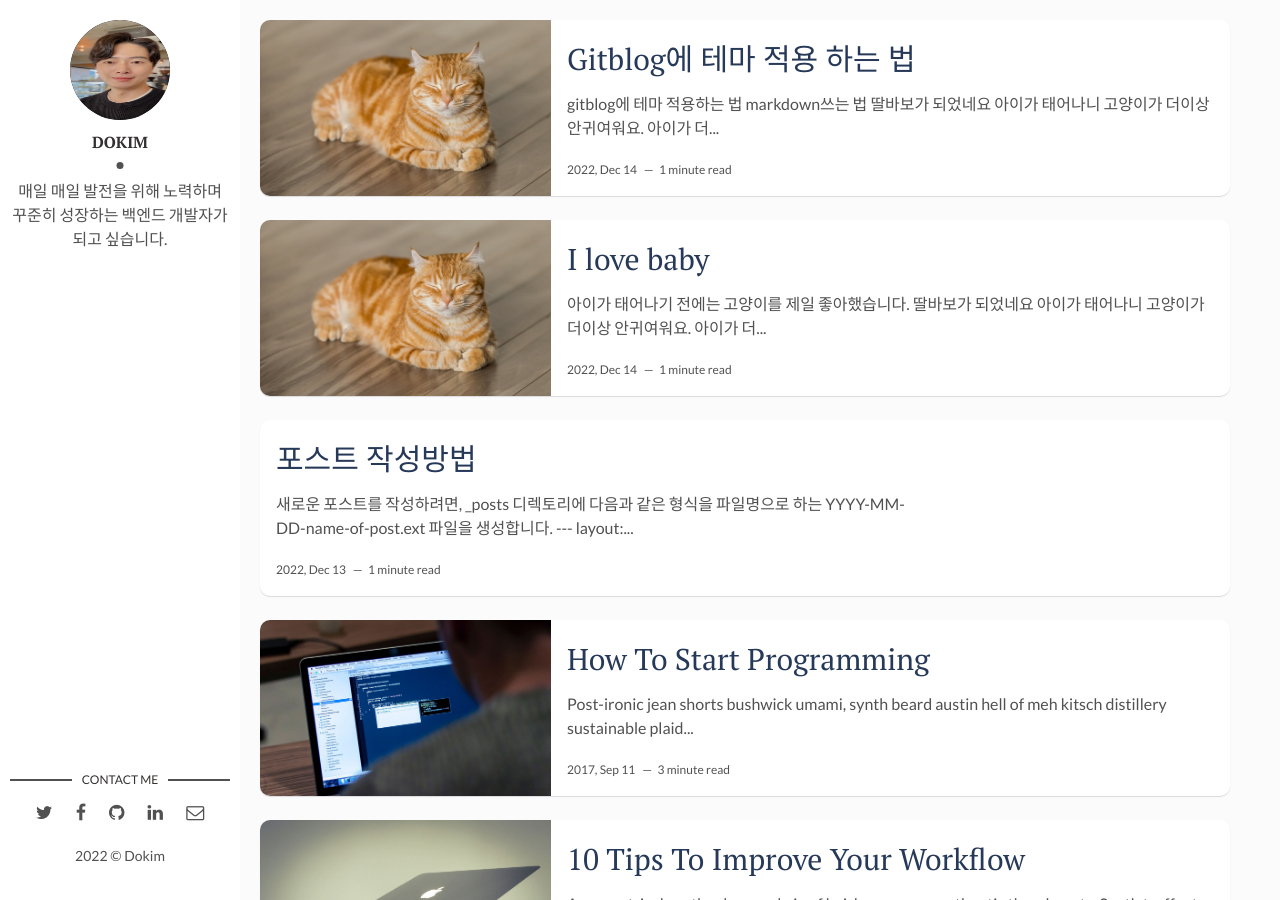
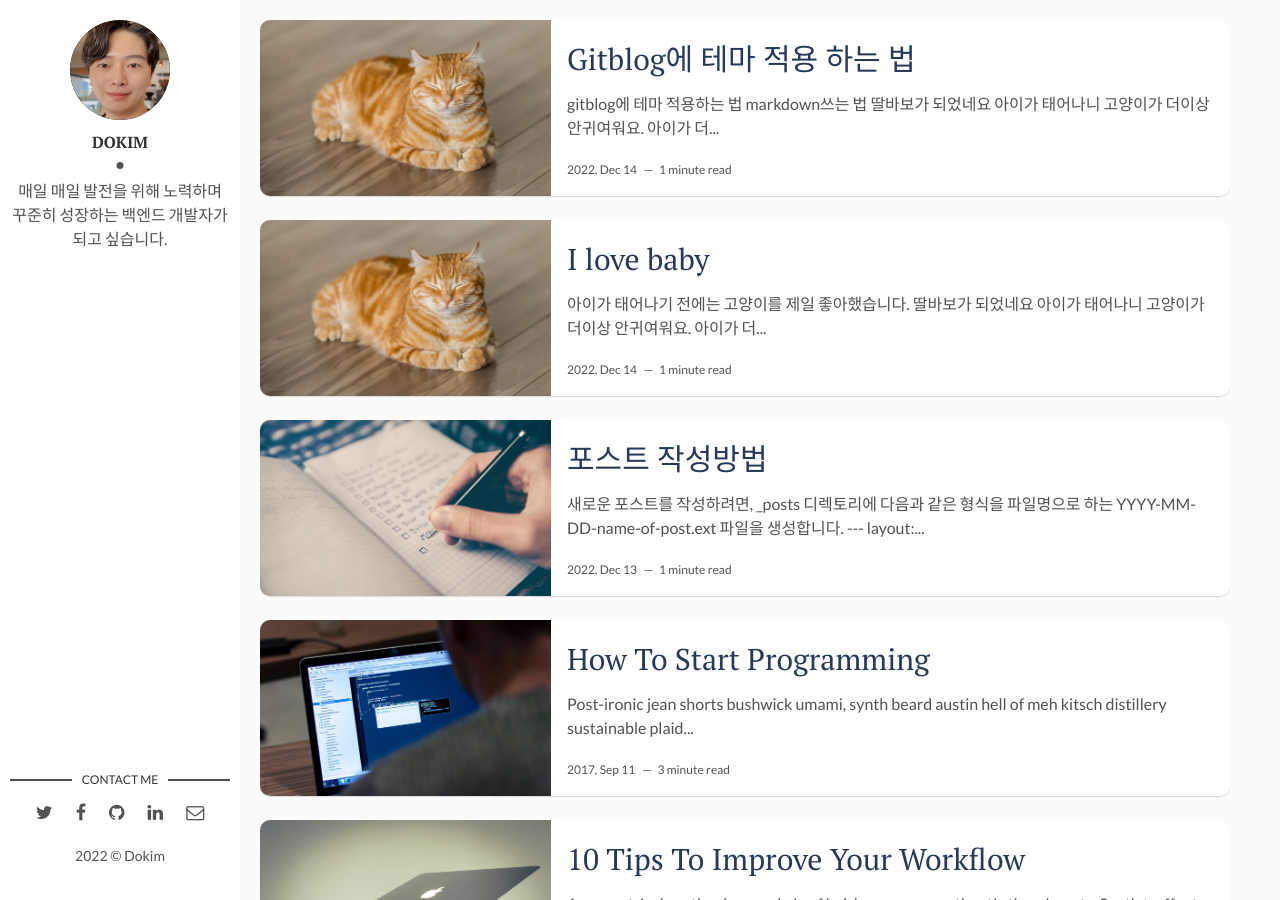
Before and after one commit to KimDohyoun79/gitblog_dokim, a Jekyll site: the page built from index.html, in a window 1280 px wide and 900 px high. Built offline with Jekyll 4.4.1, drawn with Linux system fonts in a browser that asks for light colours; the list of posts is cut into pages by our own code.

Commit message:
[UPDATE] 내용 수정

```diff
--- a/_config.yml
+++ b/_config.yml
@@ -10,7 +10,7 @@ site-twitter: #if your site has a twitter account, enter it here
 
 # Author Settings
 author: Dokim # add your name
-author-img: ddokim.jpg # add your photo
+author-img: dokim.jpg # add your photo
 about-author: 매일 매일 발전을 위해 노력하며 꾸준히 성장하는 백엔드 개발자가 되고 싶습니다. # add description
 social-twitter: # add your Twitter handle
 social-facebook: # add your Facebook handle
--- a/_posts/2022-12-14-first-post.markdown
+++ b/_posts/2022-12-14-first-post.markdown
@@ -3,7 +3,7 @@ layout: post
 title: "포스트 작성방법"
 date: 2022-12-13 14:00:20 +0300
 description: git repository의 `_posts` 로 이동 합니다. 이 디렉토리에서 .markdown파일 중 하나를 수정하고 배포 후 확인 해보세요. # Add post description (optional)
-img:  # Add image post (optional)
+img: software.jpg # Add image post (optional)
 ---
 
 새로운 포스트를 작성하려면, `_posts` 디렉토리에 다음과 같은 형식을 파일명으로 하는 `YYYY-MM-DD-name-of-post.ext` 파일을 생성합니다.
```
Also changed, not shown: assets/img/ddokim.jpg (deleted), assets/img/dokim.jpg (added).
